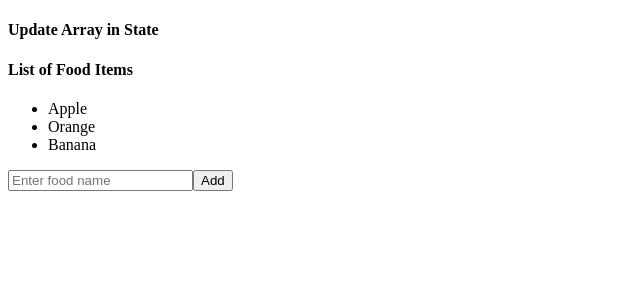
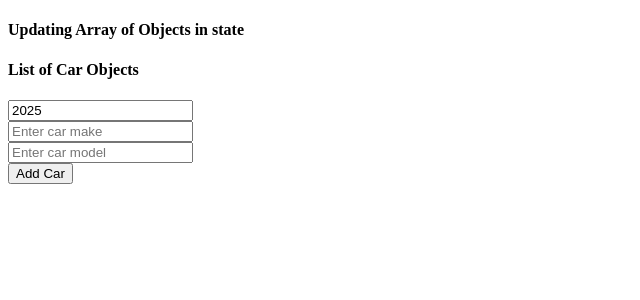
Before and after one commit to codeshrabon/Bro-Code-Use-of-React, a React (Vite) app in the folder Bro Code Expriment/my-expriment-project/: page /Header in a window 1280 px wide. Shown: the top 300 px of the page, without its empty margins (0-640 px from the left). Built offline with nearby package versions, Linux system fonts and the light colour scheme.

Commit message:
updating array of objects in state

```diff
--- a/Bro Code Expriment/my-expriment-project/src/UseHooksApp.jsx
+++ b/Bro Code Expriment/my-expriment-project/src/UseHooksApp.jsx
@@ -19,6 +19,7 @@ import CounterComponent from "./UseOfHooks/CounterComponent"
 import MyComponent from "./UseOfHooks/MyComponent"
 import OnlineCartSystem from "./UseOfHooks/OnlineCartSystem"
 import UpdateArrayInState from "./UseOfHooks/UpdateArrayInState"
+import UpdateArrayOfObjects from "./UseOfHooks/UpdateArrayOfObjects"
 import UpdateObjects from "./UseOfHooks/UpdateObjects"
 
 
@@ -27,8 +28,10 @@ function UseHooksApp(){
 
     return(
         <>
+        {/* we are updating array of objects in state */}
+        <UpdateArrayOfObjects />
         {/* we will update array in state */}
-        <UpdateArrayInState />
+        {/* <UpdateArrayInState />  */}
         {/* using this function to see update objects in state */}
         {/* <UpdateObjects />  */}
         {/* using useState as a hook to create function that set color */}
--- /dev/null
+++ b/Bro Code Expriment/my-expriment-project/src/UseOfHooks/UpdateArrayOfObjects.jsx
@@ -0,0 +1,86 @@
+// we are updating array of objects in state
+
+import { useState } from "react";
+
+function UpdateArrayOfObjects(){
+
+    const [cars, setCars] = useState([]);
+    const [carYear, setCarYear] = useState(new Date().getFullYear());
+    const [carMake, setCarMake] = useState("");
+    const [carModel, setCarModel] = useState("");
+
+    function handleCarChange(){
+        // new array for new data
+        const newCars = {year:carYear, make:carMake, model:carModel};
+
+        setCars(c => [...c, newCars]);
+
+        /* after input is done we like to clear the the input  */
+        setCarYear(new Date().getFullYear());
+        setCarMake("");
+        setCarModel("");
+
+        console.log(newCars);
+
+    }
+
+    function handleRemoveCar(index){
+        // we use filter method and use updater function
+        // inside filter we have element and index which we use as i ,
+        // if i !==index it will remove the element
+        // there is no use of element so we use undescore to ignore it....
+        setCars(c => c.filter((element,i) => i !==index))
+
+    }
+
+    function handleCarYearChange(e){
+        setCarYear(e.target.value);
+
+
+    }
+
+    function handleCarMakeChange(e){
+        setCarMake(e.target.value);
+
+    }
+
+    function handleCarModelChange(e){
+        setCarModel(e.target.value);
+    }
+
+
+return(
+    <>
+    <div>
+        <h4>Updating Array of Objects in state</h4>
+        <h4>List of Car Objects</h4>
+
+        {/* create car order lists */}
+        <ul>
+            {/* time to use array element with map method to complete input and show
+            cars array interact with map and seperate the array elements(car) and with index
+            using key to keep track of indexs and every index indicate each elements */}
+            {cars.map((car, index) =>
+            /* to remove the data from the list of array we use onClick callback evenet handler
+                inside list component using index but here is the catch
+                in calback method we need index in the argument
+                so to interact with the callback use arrow function
+            */
+                                <li key={index} onClick={()=> handleRemoveCar(index)}>
+                                    {car.year} {car.make} {car.model}
+                                </li>
+                                )}
+        </ul>
+
+        {/* Three inputs */}
+        <input type="number" id="carYearInput" value={carYear}  onChange={handleCarYearChange}/> <br />
+        <input type="text" id="carMakeInput" value={carMake}  onChange={handleCarMakeChange} placeholder="Enter car make"/> <br />
+        <input type="text" id="carModelInput" value={carModel}  onChange={handleCarModelChange} placeholder="Enter car model"/>
+        <br />
+        <button onClick={handleCarChange}>Add Car</button>
+    </div>
+    </>
+);
+}
+
+export default UpdateArrayOfObjects
```
